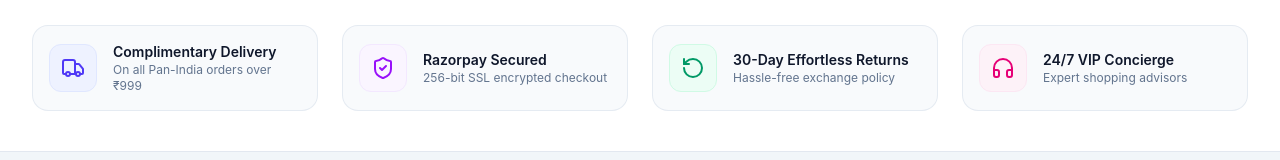
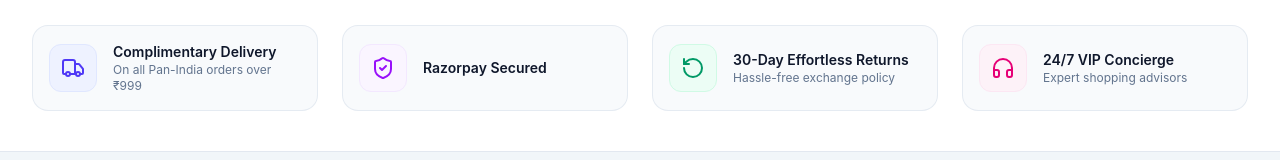
Before and after one commit to Hari-Hara-2005/aura-ecommerce-client, a React (Vite) app: page / in a window 1280 px wide. Shown: the part 1661-1821 px from the top of the page. Built offline with nearby package versions, Linux system fonts and the light colour scheme; no server answers.

Commit message:
Add SPA rewrite for Vercel

```diff
--- a/src/components/Footer.jsx
+++ b/src/components/Footer.jsx
@@ -60,7 +60,6 @@ export default function Footer() {
               </div>
               <div>
                 <h4 className="text-slate-900 font-semibold text-sm">Razorpay Secured</h4>
-                <p className="text-xs text-slate-500">256-bit SSL encrypted checkout</p>
               </div>
             </div>
 
```
Also changed, not shown: vercel.json (added).
